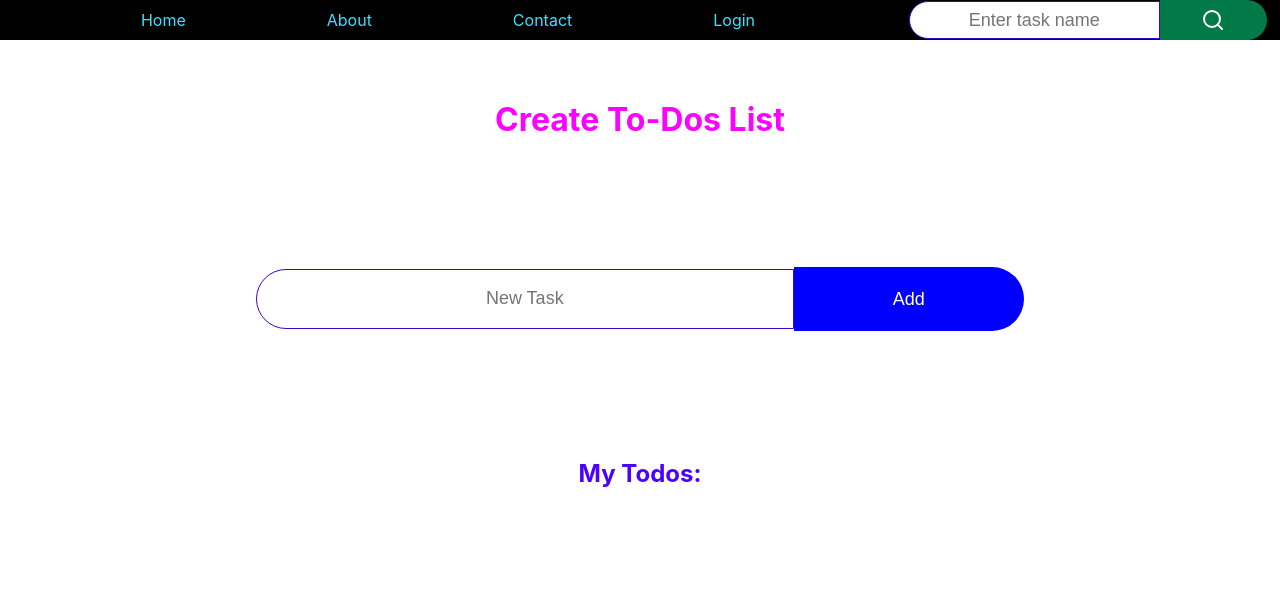
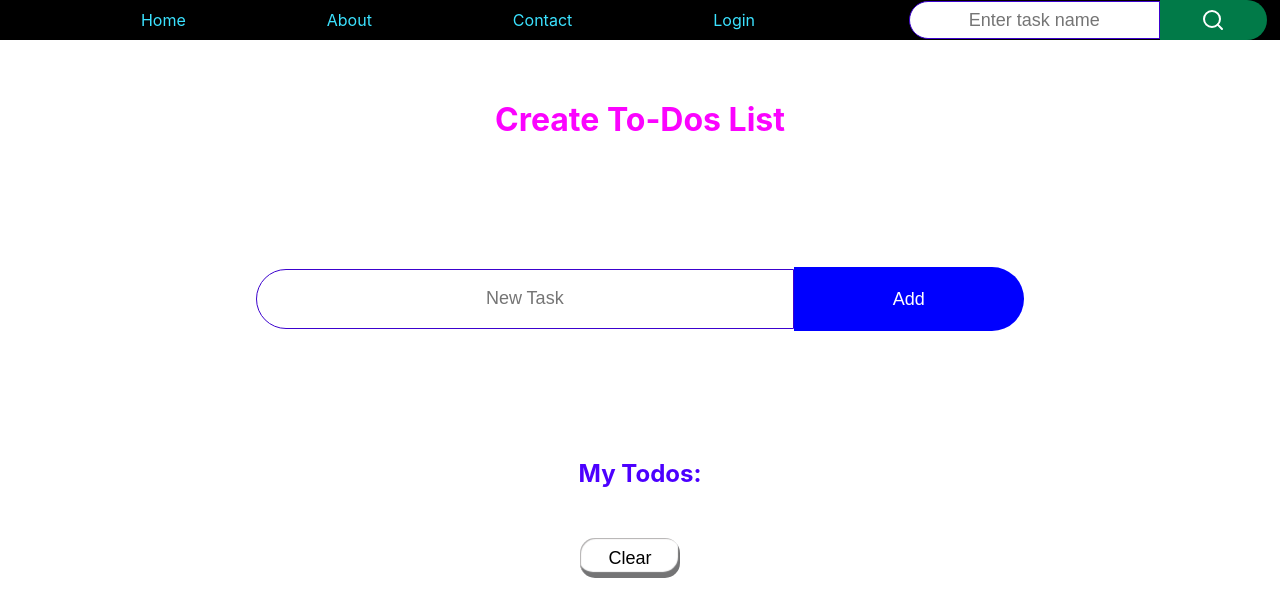
Before and after one commit to khanra321/To-do-List, a React (Create React App) app: page / in a window 1280 px wide. Shown: the top 616 px of the page. Built offline with nearby package versions, Linux system fonts and the light colour scheme.

Commit message:
add clear button

```diff
--- /dev/null
+++ b/src/Components/ClrTodos.js
@@ -0,0 +1,11 @@
+import React, {useState} from 'react'
+import "../Styles/ClrTodos.css"
+
+
+export default function ClrTodos() {
+  return (
+    <div>
+      <button id="clear">Clear</button>
+    </div>
+  )
+}
--- a/src/Components/Todos.js
+++ b/src/Components/Todos.js
@@ -3,6 +3,7 @@ import React, {useState} from 'react'
 import "../Styles/Todos.css"
 import AddTodo from './AddTodo.js'
 import TodoItems from './TodoItems.js'
+import ClrTodos from './ClrTodos.js'
 
 export default function Todos() {
     const [tasks, setTasks] = useState([]);
@@ -28,6 +29,7 @@ export default function Todos() {
          tasks={tasks}
          removeTask={removeTask}
         />
+        <ClrTodos/>
 
     </div>
   )
--- /dev/null
+++ b/src/Styles/ClrTodos.css
@@ -0,0 +1,28 @@
+#clear {
+    width: 14%;
+    aspect-ratio: 3/1;
+
+    min-width: 100px;
+    min-height: 40px;
+
+
+    background: white;
+    /* border: 5px solid white; */
+    /* border: 1px solid rgb(40, 40, 234); */
+    border: none;
+    border-radius: 15px;
+
+    font-size: large;
+    cursor: pointer;
+
+    box-shadow:
+          /* 1px 6px 10px #707071, */
+        inset 1px 1px 1px #b3b1b1,
+        inset -2px -6px 1px #747475;
+}
+#clear:active {
+    background-color: whitesmoke;
+    box-shadow:
+        inset 3px 3px 1px rgb(158, 157, 157),
+        inset -3px -3px 1px rgb(158, 157, 157);
+}
```
